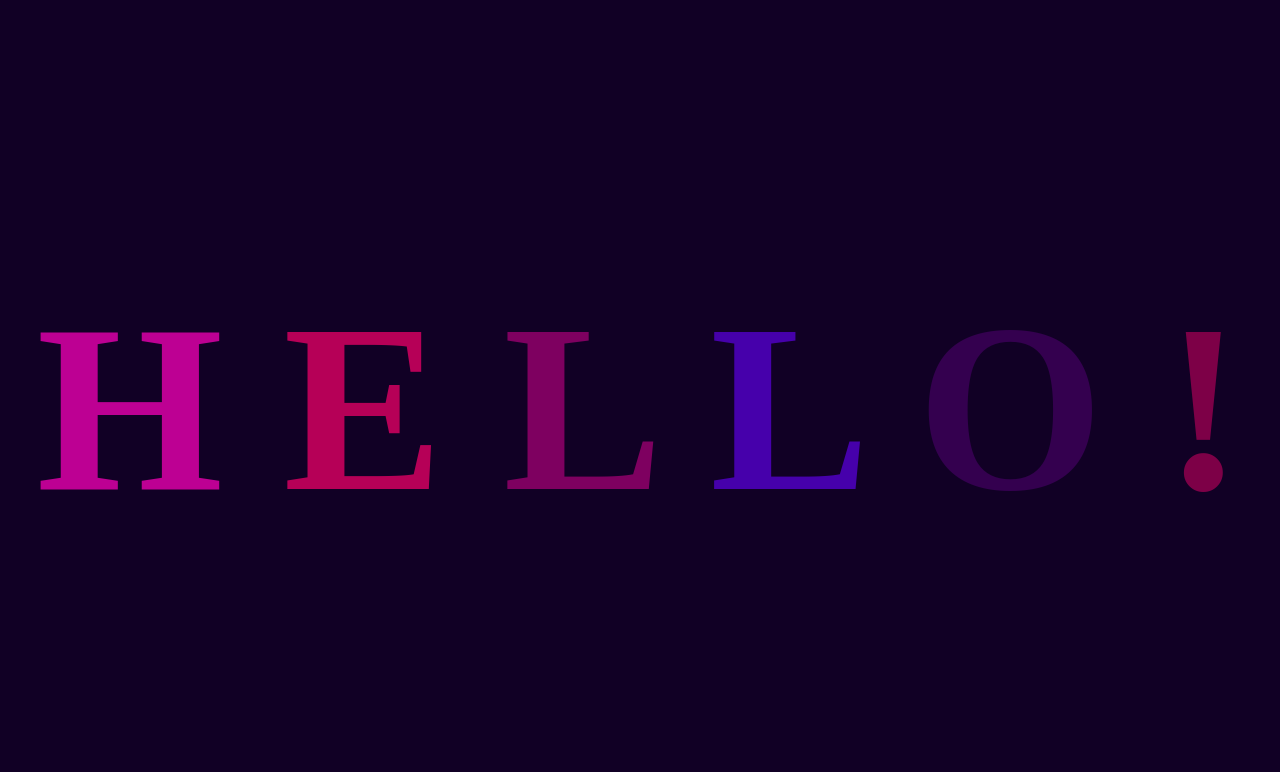
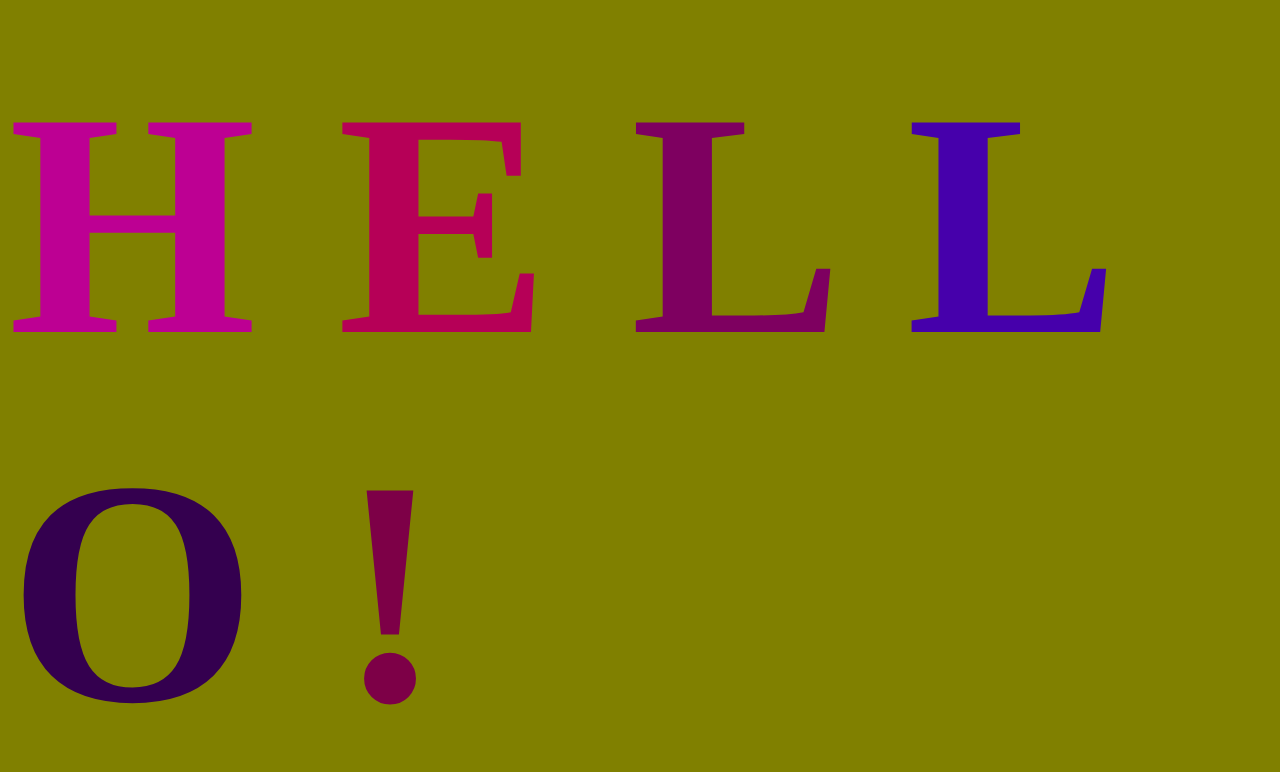
Before and after one commit to jmoaks7/First-Repository, a plain HTML site: page index.html in a window 1280 px wide. Drawn offline with Linux system fonts and the light colour scheme.

Commit message:
changed bg to olive

```diff
--- a/index.css
+++ b/index.css
@@ -3,11 +3,11 @@ body {
     justify-content: center;
     align-items: center;
     height: 100vh;
-    background-color: rgb(17, 0, 37);
+    background-color: olive;
 }
 
 h1 {
-    font-size: 15rem;
+    font-size: 20rem;
 }
 
 .letter {
```
